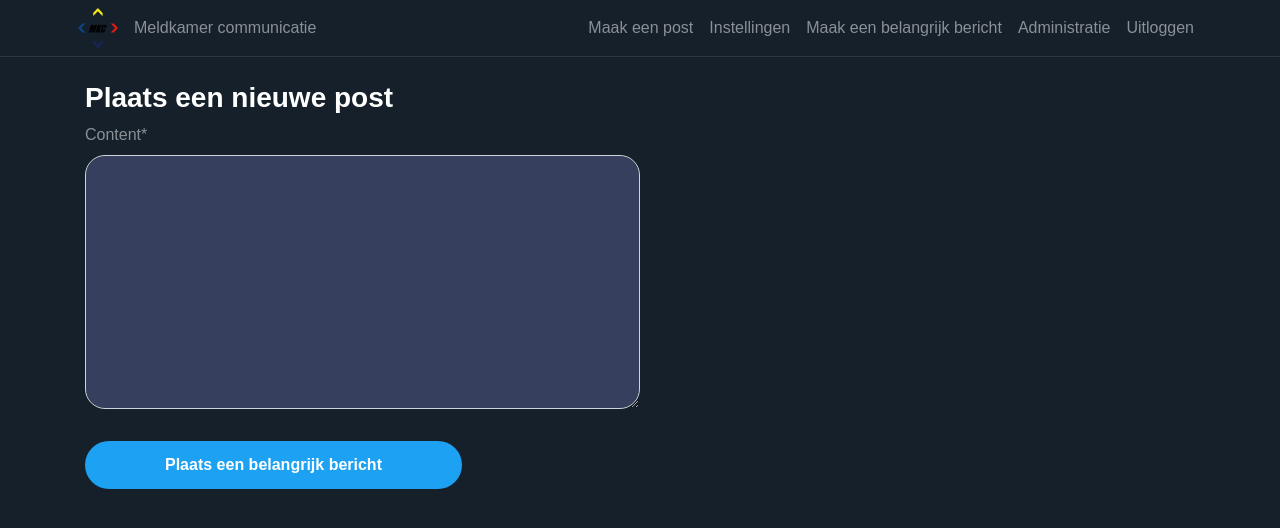
After one commit to RyanB28/ProjectDDjango, a Django app: page /importantpost/new in a window 1280 px wide. The commit adds this page. Shown: the top 528 px of the page. Run offline with Django 3.2, Linux system fonts and the light colour scheme; a user stored in the database is signed in; parts of the project's set-up code (start-up, migrations or seed data) failed here and were passed over; some libraries are stand-ins or nearby versions.

Commit message:
Belangrijk bericht!

```diff
--- a/blog/admin.py
+++ b/blog/admin.py
@@ -1,5 +1,5 @@
 from django.contrib import admin
-from blog.models import Post, Comment
+from blog.models import Belangrijkbericht, Comment, Post
 
 class PostAdmin(admin.ModelAdmin):
     list_display = ('author', 'content', )
@@ -11,3 +11,4 @@ class CommentAdmin(admin.ModelAdmin):
 
 admin.site.register(Post, PostAdmin)
 admin.site.register(Comment, CommentAdmin)
+admin.site.register(Belangrijkbericht)
--- a/blog/models.py
+++ b/blog/models.py
@@ -7,7 +7,21 @@ from taggit.managers import TaggableManager
 
 class Post(models.Model):
     content = models.TextField(max_length=1000)
-    categorie = models.TextField(max_length=100)
+    categorie = models.TextField(max_length=100, null=True)
+    date_posted = models.DateTimeField(default=timezone.now)
+    author = models.ForeignKey(User, on_delete=models.CASCADE)
+    tags = TaggableManager()
+
+    def __str__(self):
+        return self.author.username + ": " + self.content
+
+    @property
+    def number_of_comments(self):
+        return Comment.objects.filter(post_connected=self).count()
+
+class Belangrijkbericht(models.Model):
+    content = models.TextField(max_length=1000)
+    categorie = models.TextField(max_length=100, null=True)
     date_posted = models.DateTimeField(default=timezone.now)
     author = models.ForeignKey(User, on_delete=models.CASCADE)
     tags = TaggableManager()
@@ -20,6 +34,7 @@ class Post(models.Model):
         return Comment.objects.filter(post_connected=self).count()
 
 
+
 class Comment(models.Model):
     content = models.TextField(max_length=800)
     date_posted = models.DateTimeField(default=timezone.now)
--- a/blog/templates/blog/base.html
+++ b/blog/templates/blog/base.html
@@ -30,6 +30,7 @@
                     <a class="nav-item nav-link" href="{% url 'post-create' %}">Maak een post</a>
                     <a class="nav-item nav-link" href="{% url 'profile' %}">Instellingen</a>
                     {% if user.is_superuser %}
+                    <a class="nav-item nav-link" href="{% url 'import-post' %}">Maak een belangrijk bericht</a>
                       <a class="nav-item nav-link" href="{% url 'admin:index' %}">Administratie</a>
                     {% endif%}
                     <a class="nav-item nav-link" href="{% url 'logout' %}">Uitloggen</a>
--- /dev/null
+++ b/blog/templates/blog/post_important.html
@@ -0,0 +1,18 @@
+{% extends "blog/base.html" %}
+{% load crispy_forms_tags %}
+{% block content %}
+<div class="container">
+    <h3 class="white-important">
+        {{  tag_line }}
+    </h3>
+    <form method="POST" class="col-12 col-md-6 no-padding pr-3 pr-md-0">
+        {% csrf_token %}
+        <fieldset class="form-group">
+            {{ form | crispy }}
+        </fieldset>
+        <div class="form-group">
+            <button class="btn btn-outline-primary" type="submit">Plaats een belangrijk bericht</button>
+        </div>
+    </form>
+</div>
+{% endblock content %}
--- a/blog/urls.py
+++ b/blog/urls.py
@@ -8,6 +8,7 @@ from .views import (
     UserPostListView,
     FollowsListView,
     FollowersListView)
+from blog.views import ImportantPostCreateView
 
 urlpatterns = [
     path('', PostListView.as_view(), name='blog-home'),
@@ -18,4 +19,5 @@ urlpatterns = [
     path('post/<int:pk>/del/', PostDeleteView.as_view(), name='post-delete'),
     path('user/<str:username>/follows', FollowsListView.as_view(), name='user-follows'),
     path('user/<str:username>/followers', FollowersListView.as_view(), name='user-followers'),
+    path('importantpost/new', ImportantPostCreateView.as_view(), name='import-post'),
 ]
--- a/blog/views.py
+++ b/blog/views.py
@@ -1,5 +1,5 @@
 from django.shortcuts import render, get_object_or_404
-from blog.models import Post, Comment
+from blog.models import Belangrijkbericht, Comment, Post
 from users.models import Follow, Profile
 import sys
 from django.contrib.auth.models import User
@@ -142,6 +142,22 @@ class PostCreateView(LoginRequiredMixin, CreateView):
 
         return self.get(self, request, *args, **kwargs)
 
+class ImportantPostCreateView(LoginRequiredMixin, CreateView):
+    model = Belangrijkbericht
+    fields = ['content','tags']
+    template_name = 'blog/post_important.html'
+    success_url = '/'
+
+    def form_valid(self, form):
+        form.instance.author = self.request.user
+        return super().form_valid(form)
+
+    def get_context_data(self, **kwargs):
+        data = super().get_context_data(**kwargs)
+        data['tag_line'] = 'Plaats een nieuwe post'
+        return data
+
+        return self.get(self, request, *args, **kwargs)
 
 class PostUpdateView(LoginRequiredMixin, UserPassesTestMixin, UpdateView):
     model = Post
```
Also changed, not shown: blog/migrations/0003_auto_20200518_2023.py (added), db.sqlite3.
